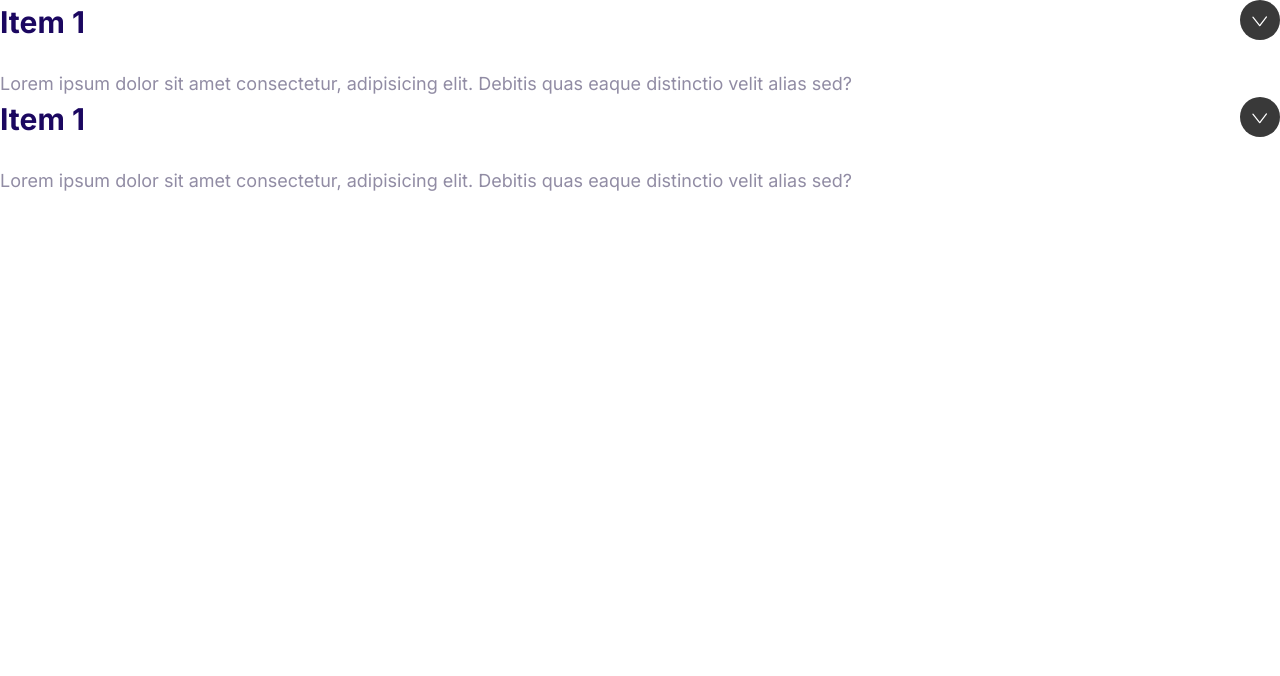
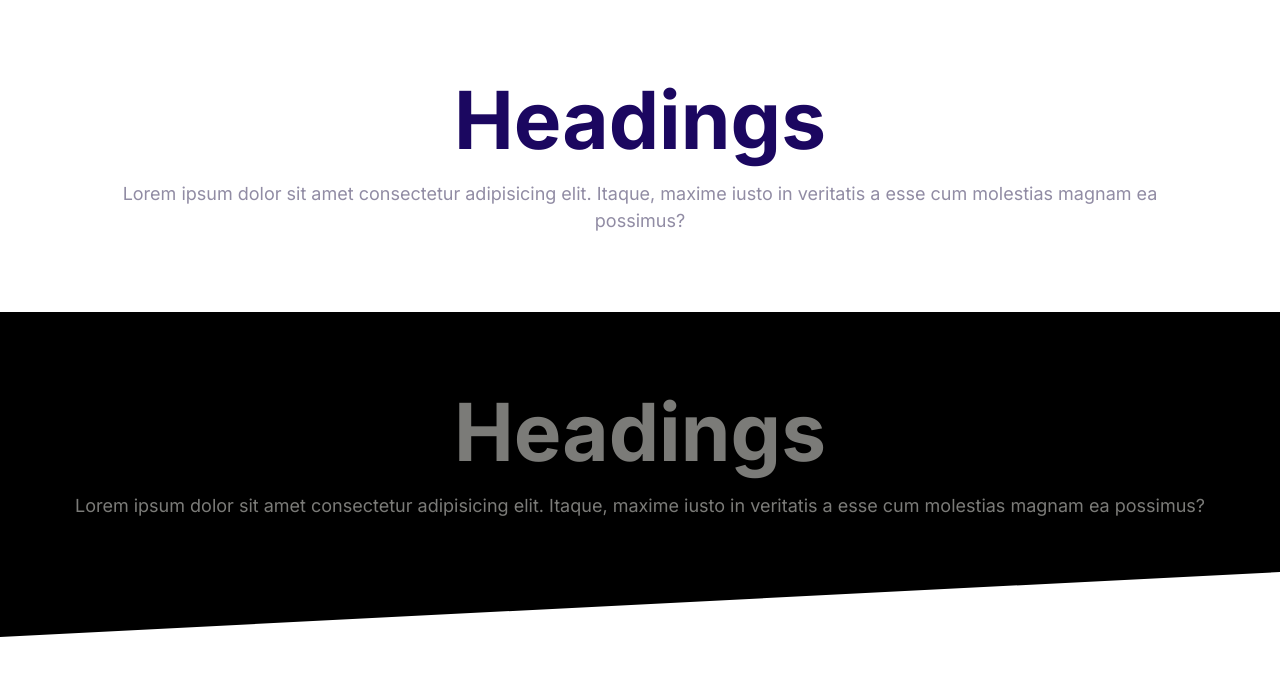
Before and after one commit to Harifmohamed/moshify, a plain HTML site: page index.html in a window 1280 px wide. Drawn offline with Linux system fonts and the light colour scheme.

Commit message:
blocks for webite are created

```diff
--- a/css/style.css
+++ b/css/style.css
@@ -557,3 +557,45 @@ a{
     overflow: none;
     opacity: 1;
 }
+
+/*------------------------------------- blocks ---------------------------------------------------------------*/
+
+.block{
+    --padding-vertical: 6rem;
+    padding: var(--padding-vertical) 3rem;
+
+}
+
+.container{
+    max-width: 1140px;
+    margin: 0 auto;
+}
+
+.block--header{
+    text-align: center;
+}
+
+.block__heading{
+    margin: 0;
+}
+
+.block--dark{
+    background: #000;
+    color: #7b7b78;
+}
+
+.block--dark .block__heading{
+    color: #7b7b78;
+}
+
+.block--sckewed--right{
+    padding-bottom: calc(var(--padding-vertical) + 4rem);
+    clip-path: polygon(0% 0%, 100% 0%, 100% 100%, 0% 87%);
+}
+
+.block--sckewed--left{
+    padding-bottom: calc(var(--padding-vertical) + 4rem);
+    clip-path: polygon(0% 0%, 100% 0%, 100% 80%, 0% 100%);
+}
+
+/*-----------------------------------nav-bar---------------------------------------------------------*/
--- a/index.html
+++ b/index.html
@@ -12,24 +12,20 @@
     <link rel="stylesheet" href="/css/style.css">
 </head>
 <body>
-    <div class="collapsible collapsible--expanded">
-       <header class="collapsible__header">
-        <h2 class="collapsible__heading">Item 1</h2>
-        <svg class="collapsible--chevron" id="Layer_1" data-name="Layer 1" xmlns="http://www.w3.org/2000/svg" viewBox="0 0 51 51"><defs><style>.cls-1{fill:#393939;}.cls-2{fill:#fff;}</style></defs><circle class="cls-1" cx="25.5" cy="25.5" r="25.5"/><rect class="cls-2" x="24.4" y="27.9" width="1.6" height="15.24" rx="0.8" transform="matrix(0.78, -0.63, 0.63, 0.78, -21.26, 15.39)"/><rect class="cls-2" x="33.3" y="27.9" width="1.6" height="15.24" rx="0.8" transform="translate(24 -21.9) rotate(37.3)"/></svg>
-       </header>
-       <div class="collapsible__content">
-           Lorem ipsum dolor sit amet consectetur, adipisicing elit. Debitis quas eaque distinctio velit alias sed?
-       </div>
-    </div>
-    <div class="collapsible collapsible--expanded">
-        <header class="collapsible__header">
-         <h2 class="collapsible__heading">Item 1</h2>
-         <svg class="collapsible--chevron" id="Layer_1" data-name="Layer 1" xmlns="http://www.w3.org/2000/svg" viewBox="0 0 51 51"><defs><style>.cls-1{fill:#393939;}.cls-2{fill:#fff;}</style></defs><circle class="cls-1" cx="25.5" cy="25.5" r="25.5"/><rect class="cls-2" x="24.4" y="27.9" width="1.6" height="15.24" rx="0.8" transform="matrix(0.78, -0.63, 0.63, 0.78, -21.26, 15.39)"/><rect class="cls-2" x="33.3" y="27.9" width="1.6" height="15.24" rx="0.8" transform="translate(24 -21.9) rotate(37.3)"/></svg>
+    <section class="block container">
+        <header class="block--header">
+            <h1 class="block__heading">Headings</h1>
+            <p>Lorem ipsum dolor sit amet consectetur adipisicing elit. Itaque, maxime iusto in veritatis a esse cum molestias magnam ea possimus?</p>
         </header>
-        <div class="collapsible__content">
-            Lorem ipsum dolor sit amet consectetur, adipisicing elit. Debitis quas eaque distinctio velit alias sed?
+    </section>
+    <section class="block block--dark block--sckewed--left">
+        <div class="container">
+            <header class="block--header">
+                <h1 class="block__heading">Headings</h1>
+                <p>Lorem ipsum dolor sit amet consectetur adipisicing elit. Itaque, maxime iusto in veritatis a esse cum molestias magnam ea possimus?</p>
+            </section>
+            </header>
         </div>
-     </div>
     <script src="/js/main.js"></script>
 </body>
 </html>
```
Also changed, not shown: components/blocks.html (added, +16 -0 lines).
